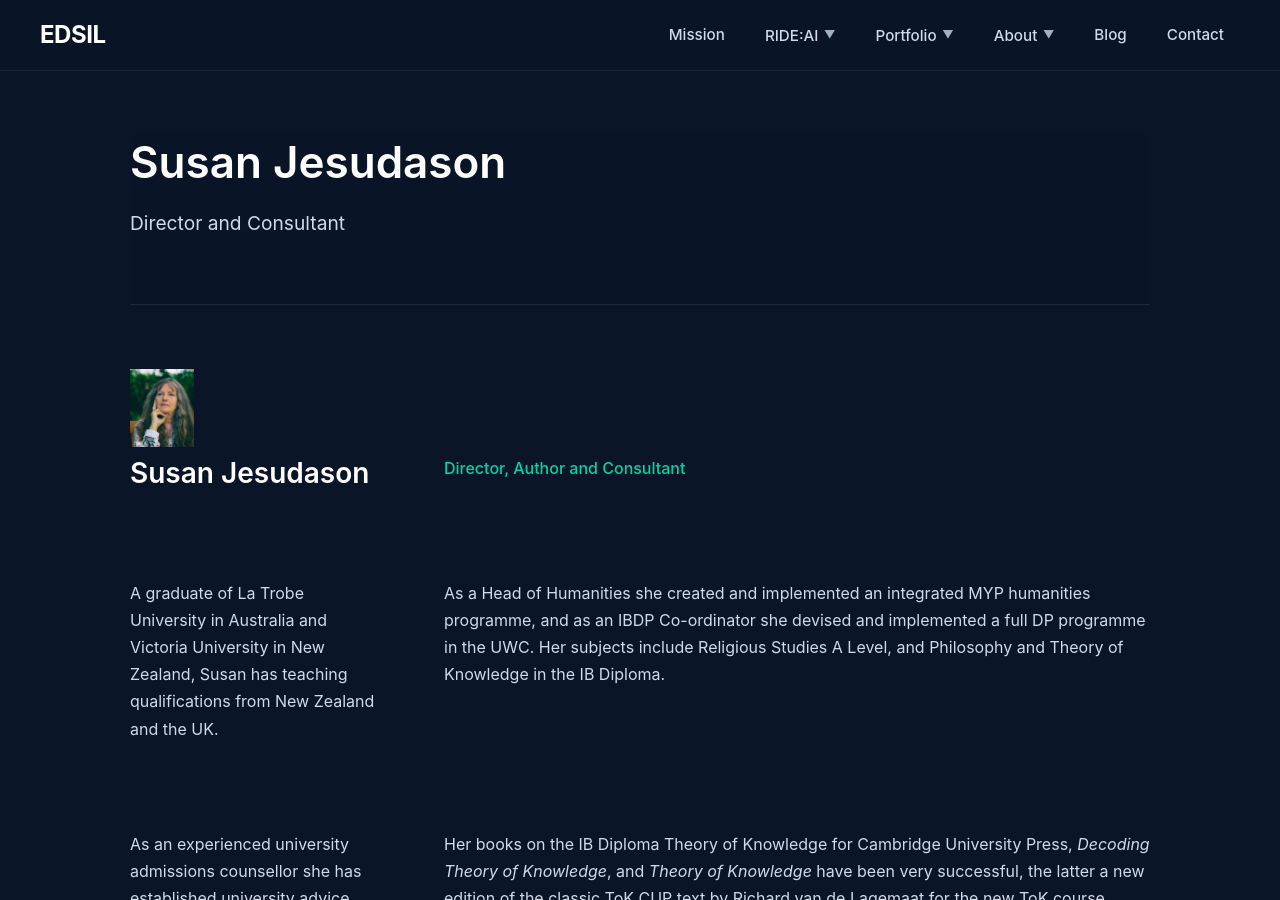
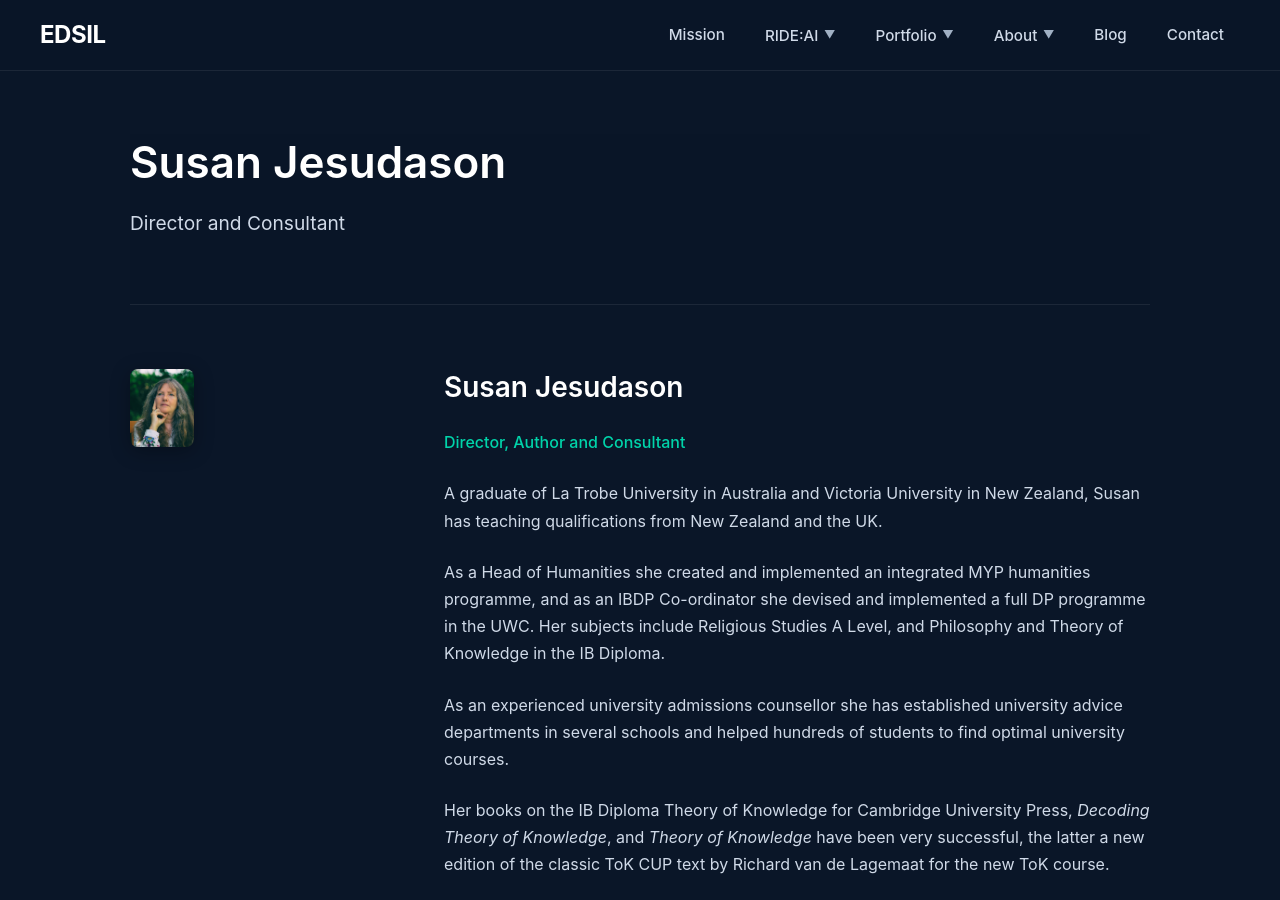
Before and after one commit to pudepiedj/edsil, a Jekyll site: the page susan-jesudason.html, which Jekyll copies as it is, in a window 1280 px wide and 900 px high. Built offline with Jekyll 4.4.1, drawn with Linux system fonts in a browser that asks for light colours.

Commit message:
Bio formats

```diff
--- a/susan-jesudason.html
+++ b/susan-jesudason.html
@@ -61,10 +61,11 @@
       </header>
 
       <section class="content-section">
-        <div class="team-image">
+        <div class="bio-layout">
+          <div class="bio-image">
             <img src="images/Susan_Profile.jpg" alt="Susan Jesudason" style="width: 5vw">
           </div>
-        <div class="bio-layout">
+          <div class="team-bio">
               <h2>Susan Jesudason</h2>
               <p class="team-role">Director, Author and Consultant</p>
 
@@ -81,6 +82,7 @@
               <blockquote>
                 "I have been a passionate dog-owner and trainer all my life, and one of the things I have learned from that is that the principles involved in getting co-operation from dogs are very similar to those required to inspire co-operative learning in students. Finding what young adults naturally want to do and then emphasising and reinforcing it is a far better approach to teaching and learning than trying to force them through some method of carrot and stick. Teaching is largely a matter of admitting that you are as much a learner as your students and creating an atmosphere in the classroom—and outside it—where everyone learns and everyone teaches."
               </blockquote>
+          </div>
         </div>
       </section>
 
```
Lines whose indentation alone changed are shown as unchanged.
